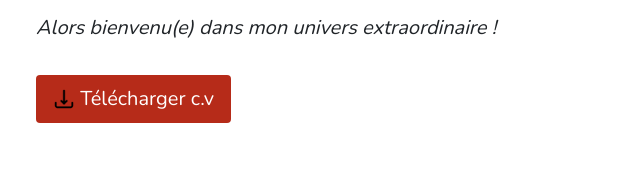
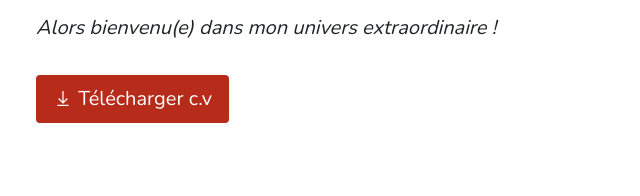
Before and after one commit to Lecodeur92/Portfolio, a plain HTML site: page index.html in a window 1280 px wide. Shown: the part 1324-1520 px from the top of the page, 632-1272 px from the left. Drawn offline with nearby package versions, Linux system fonts and the light colour scheme.

Commit message:
Update index.html

```diff
--- a/index.html
+++ b/index.html
@@ -62,7 +62,7 @@
                                     Alors bienvenu(e) dans mon univers extraordinaire !
                                 </P>
                                 <a href="" class="btn btn-lg text-white text-center color-bg mt-3">
-                                    <img src="download.png" alt="" width="22px">&nbsp;Télécharger c.v
+                                    <i class="las la-download"></i>&nbsp;Télécharger c.v
                                 </a>
                             </div>
                         </div>
```
